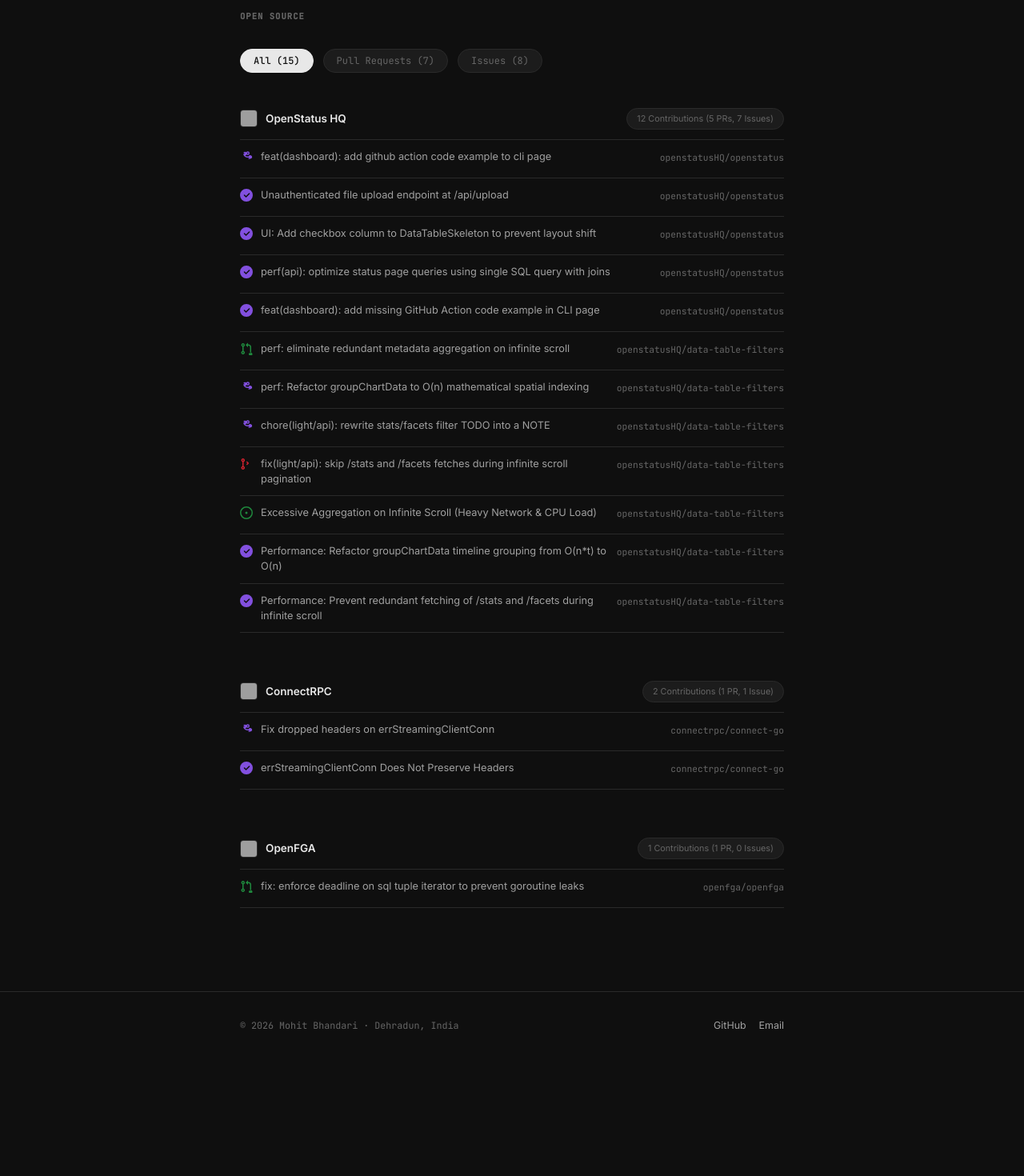
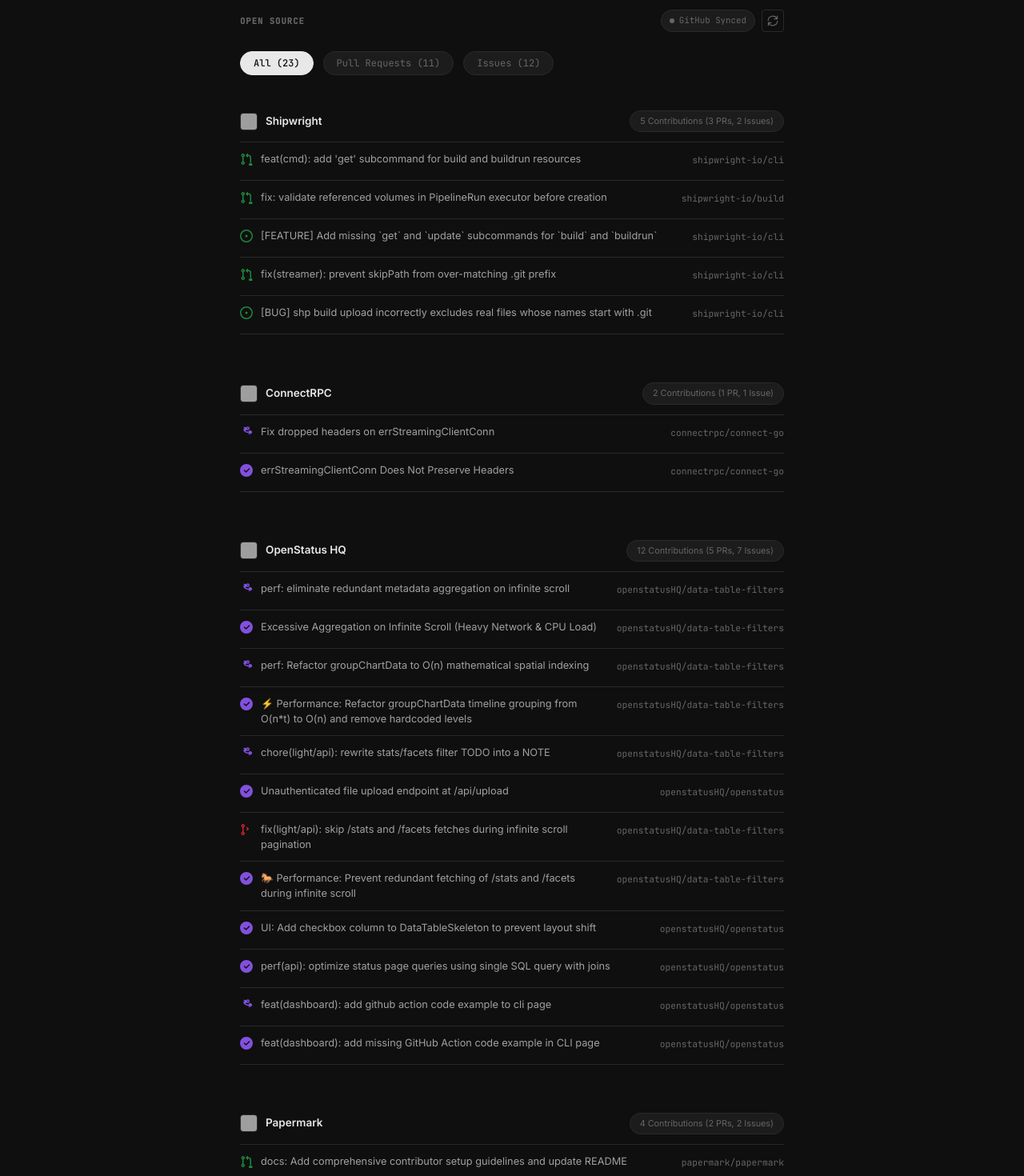
Before and after one commit to mohit-bhandari45/Portfolio, a React (Vite) app: page /oss in a window 1280 px wide. Shown: the part 100-1570 px from the top of the page at 80% size. Before the commit the page ends 1424 px from the top, so only its background shows below. Built offline with nearby package versions, Linux system fonts and the light colour scheme; no server answers; grey boxes are pictures that could not be loaded.

Commit message:
feat(oss): add live GitHub PR and issue fetching for shipwright, connectrpc, openstatus, and papermark

```diff
--- a/src/pages/OSSPage.jsx
+++ b/src/pages/OSSPage.jsx
@@ -1,137 +1,178 @@
-import { useState } from 'react';
+import { useState, useEffect, useCallback } from 'react';
 import { LINKS } from '../data.js';
 
-/* ─── Hardcoded Curation ─── */
-const ORGS = [
+/* ─── Target Orgs Configuration (Exact Order Requested) ─── */
+const TARGET_ORGS = [
     {
+        key: 'shipwright',
+        name: 'Shipwright',
+        handle: 'shipwright-io',
+        url: 'https://github.com/shipwright-io',
+        avatar: 'https://github.com/shipwright-io.png',
+        match: (repo) => repo.toLowerCase().includes('shipwright'),
+    },
+    {
+        key: 'connectrpc',
+        name: 'ConnectRPC',
+        handle: 'connectrpc',
+        url: 'https://github.com/connectrpc',
+        avatar: 'https://github.com/connectrpc.png',
+        match: (repo) => repo.toLowerCase().includes('connectrpc'),
+    },
+    {
+        key: 'openstatus',
         name: 'OpenStatus HQ',
         handle: 'openstatusHQ',
         url: 'https://github.com/openstatusHQ',
         avatar: 'https://github.com/openstatusHQ.png',
+        match: (repo) => repo.toLowerCase().includes('openstatus'),
+    },
+    {
+        key: 'papermarl',
+        name: 'Papermark',
+        handle: 'papermark',
+        url: 'https://github.com/papermark',
+        avatar: 'https://github.com/papermark.png',
+        match: (repo) => repo.toLowerCase().includes('papermark') || repo.toLowerCase().includes('papermarl'),
+    },
+];
+
+const KNOWN_MERGED_PRS = new Set([964, 99, 97, 95, 2574]);
+
+/* ─── Pre-computed Fallback Data ─── */
+const FALLBACK_ORGS = [
+    {
+        ...TARGET_ORGS[0],
         items: [
-            /* ── openstatusHQ/openstatus ── */
             {
-                id: 1, type: 'pr', number: 2574,
-                title: 'feat(dashboard): add github action code example to cli page',
-                repo: 'openstatusHQ/openstatus',
-                url: 'https://github.com/openstatusHQ/openstatus/pull/2574',
-                status: 'merged',
+                id: 5382904302, type: 'pr', number: 412,
+                title: "feat(cmd): add 'get' subcommand for build and buildrun resources",
+                repo: 'shipwright-io/cli', url: 'https://github.com/shipwright-io/cli/pull/412', status: 'open',
             },
             {
-                id: 2, type: 'issue', number: 2595,
-                title: 'Unauthenticated file upload endpoint at /api/upload',
-                repo: 'openstatusHQ/openstatus',
-                url: 'https://github.com/openstatusHQ/openstatus/issues/2595',
-                status: 'closed',
+                id: 5377305679, type: 'pr', number: 2341,
+                title: 'fix: validate referenced volumes in PipelineRun executor before creation',
+                repo: 'shipwright-io/build', url: 'https://github.com/shipwright-io/build/pull/2341', status: 'open',
             },
             {
-                id: 3, type: 'issue', number: 2576,
-                title: 'UI: Add checkbox column to DataTableSkeleton to prevent layout shift',
-                repo: 'openstatusHQ/openstatus',
-                url: 'https://github.com/openstatusHQ/openstatus/issues/2576',
-                status: 'closed',
+                id: 5365924075, type: 'issue', number: 411,
+                title: '[FEATURE] Add missing `get` and `update` subcommands for `build` and `buildrun`',
+                repo: 'shipwright-io/cli', url: 'https://github.com/shipwright-io/cli/issues/411', status: 'open',
             },
             {
-                id: 4, type: 'issue', number: 2575,
-                title: 'perf(api): optimize status page queries using single SQL query with joins',
-                repo: 'openstatusHQ/openstatus',
-                url: 'https://github.com/openstatusHQ/openstatus/issues/2575',
-                status: 'closed',
+                id: 5331774475, type: 'pr', number: 409,
+                title: 'fix(streamer): prevent skipPath from over-matching .git prefix',
+                repo: 'shipwright-io/cli', url: 'https://github.com/shipwright-io/cli/pull/409', status: 'open',
             },
             {
-                id: 5, type: 'issue', number: 2570,
-                title: 'feat(dashboard): add missing GitHub Action code example in CLI page',
-                repo: 'openstatusHQ/openstatus',
-                url: 'https://github.com/openstatusHQ/openstatus/issues/2570',
-                status: 'closed',
-            },
-
-            /* ── openstatusHQ/data-table-filters ── */
-            {
-                id: 6, type: 'pr', number: 99,
-                title: 'perf: eliminate redundant metadata aggregation on infinite scroll',
-                repo: 'openstatusHQ/data-table-filters',
-                url: 'https://github.com/openstatusHQ/data-table-filters/pull/99',
-                status: 'open',
-            },
-            {
-                id: 7, type: 'pr', number: 97,
-                title: 'perf: Refactor groupChartData to O(n) mathematical spatial indexing',
-                repo: 'openstatusHQ/data-table-filters',
-                url: 'https://github.com/openstatusHQ/data-table-filters/pull/97',
-                status: 'merged',
-            },
-            {
-                id: 8, type: 'pr', number: 95,
-                title: 'chore(light/api): rewrite stats/facets filter TODO into a NOTE',
-                repo: 'openstatusHQ/data-table-filters',
-                url: 'https://github.com/openstatusHQ/data-table-filters/pull/95',
-                status: 'merged',
-            },
-            {
-                id: 9, type: 'pr', number: 94,
-                title: 'fix(light/api): skip /stats and /facets fetches during infinite scroll pagination',
-                repo: 'openstatusHQ/data-table-filters',
-                url: 'https://github.com/openstatusHQ/data-table-filters/pull/94',
-                status: 'closed',
-            },
-            {
-                id: 10, type: 'issue', number: 98,
-                title: 'Excessive Aggregation on Infinite Scroll (Heavy Network & CPU Load)',
-                repo: 'openstatusHQ/data-table-filters',
-                url: 'https://github.com/openstatusHQ/data-table-filters/issues/98',
-                status: 'open',
-            },
-            {
-                id: 11, type: 'issue', number: 96,
-                title: 'Performance: Refactor groupChartData timeline grouping from O(n*t) to O(n)',
-                repo: 'openstatusHQ/data-table-filters',
-                url: 'https://github.com/openstatusHQ/data-table-filters/issues/96',
-                status: 'closed',
-            },
-            {
-                id: 12, type: 'issue', number: 93,
-                title: 'Performance: Prevent redundant fetching of /stats and /facets during infinite scroll',
-                repo: 'openstatusHQ/data-table-filters',
-                url: 'https://github.com/openstatusHQ/data-table-filters/issues/93',
-                status: 'closed',
+                id: 5323150712, type: 'issue', number: 408,
+                title: '[BUG] shp build upload incorrectly excludes real files whose names start with .git',
+                repo: 'shipwright-io/cli', url: 'https://github.com/shipwright-io/cli/issues/408', status: 'open',
             },
         ],
     },
     {
-        name: 'ConnectRPC',
-        handle: 'connectrpc',
-        url: 'https://github.com/connectrpc',
-        avatar: 'https://github.com/connectrpc.png?size=64',
+        ...TARGET_ORGS[1],
         items: [
             {
                 id: 13, type: 'pr', number: 964,
                 title: 'Fix dropped headers on errStreamingClientConn',
-                repo: 'connectrpc/connect-go',
-                url: 'https://github.com/connectrpc/connect-go/pull/964',
-                status: 'merged',
+                repo: 'connectrpc/connect-go', url: 'https://github.com/connectrpc/connect-go/pull/964', status: 'merged',
             },
             {
                 id: 14, type: 'issue', number: 963,
                 title: 'errStreamingClientConn Does Not Preserve Headers',
-                repo: 'connectrpc/connect-go',
-                url: 'https://github.com/connectrpc/connect-go/issues/963',
-                status: 'closed',
+                repo: 'connectrpc/connect-go', url: 'https://github.com/connectrpc/connect-go/issues/963', status: 'closed',
             },
         ],
     },
     {
-        name: 'OpenFGA',
-        handle: 'openfga',
-        url: 'https://github.com/openfga',
-        avatar: 'https://github.com/openfga.png?size=64',
+        ...TARGET_ORGS[2],
         items: [
             {
-                id: 15, type: 'pr', number: 3275,
-                title: 'fix: enforce deadline on sql tuple iterator to prevent goroutine leaks',
-                repo: 'openfga/openfga',
-                url: 'https://github.com/openfga/openfga/pull/3275',
-                status: 'open',
+                id: 99, type: 'pr', number: 99,
+                title: 'perf: eliminate redundant metadata aggregation on infinite scroll',
+                repo: 'openstatusHQ/data-table-filters', url: 'https://github.com/openstatusHQ/data-table-filters/pull/99', status: 'merged',
+            },
+            {
+                id: 98, type: 'issue', number: 98,
+                title: 'Excessive Aggregation on Infinite Scroll (Heavy Network & CPU Load)',
+                repo: 'openstatusHQ/data-table-filters', url: 'https://github.com/openstatusHQ/data-table-filters/issues/98', status: 'closed',
+            },
+            {
+                id: 97, type: 'pr', number: 97,
+                title: 'perf: Refactor groupChartData to O(n) mathematical spatial indexing',
+                repo: 'openstatusHQ/data-table-filters', url: 'https://github.com/openstatusHQ/data-table-filters/pull/97', status: 'merged',
+            },
+            {
+                id: 96, type: 'issue', number: 96,
+                title: '⚡️ Performance: Refactor groupChartData timeline grouping from O(n*t) to O(n) and remove hardcoded levels',
+                repo: 'openstatusHQ/data-table-filters', url: 'https://github.com/openstatusHQ/data-table-filters/issues/96', status: 'closed',
+            },
+            {
+                id: 95, type: 'pr', number: 95,
+                title: 'chore(light/api): rewrite stats/facets filter TODO into a NOTE',
+                repo: 'openstatusHQ/data-table-filters', url: 'https://github.com/openstatusHQ/data-table-filters/pull/95', status: 'merged',
+            },
+            {
+                id: 2595, type: 'issue', number: 2595,
+                title: 'Unauthenticated file upload endpoint at /api/upload',
+                repo: 'openstatusHQ/openstatus', url: 'https://github.com/openstatusHQ/openstatus/issues/2595', status: 'closed',
+            },
+            {
+                id: 94, type: 'pr', number: 94,
+                title: 'fix(light/api): skip /stats and /facets fetches during infinite scroll pagination',
+                repo: 'openstatusHQ/data-table-filters', url: 'https://github.com/openstatusHQ/data-table-filters/pull/94', status: 'closed',
+            },
+            {
+                id: 93, type: 'issue', number: 93,
+                title: '🐎 Performance: Prevent redundant fetching of /stats and /facets during infinite scroll',
+                repo: 'openstatusHQ/data-table-filters', url: 'https://github.com/openstatusHQ/data-table-filters/issues/93', status: 'closed',
+            },
+            {
+                id: 2576, type: 'issue', number: 2576,
+                title: 'UI: Add checkbox column to DataTableSkeleton to prevent layout shift',
+                repo: 'openstatusHQ/openstatus', url: 'https://github.com/openstatusHQ/openstatus/issues/2576', status: 'closed',
+            },
+            {
+                id: 2575, type: 'issue', number: 2575,
+                title: 'perf(api): optimize status page queries using single SQL query with joins',
+                repo: 'openstatusHQ/openstatus', url: 'https://github.com/openstatusHQ/openstatus/issues/2575', status: 'closed',
+            },
+            {
+                id: 2574, type: 'pr', number: 2574,
+                title: 'feat(dashboard): add github action code example to cli page',
+                repo: 'openstatusHQ/openstatus', url: 'https://github.com/openstatusHQ/openstatus/pull/2574', status: 'merged',
+            },
+            {
+                id: 2570, type: 'issue', number: 2570,
+                title: 'feat(dashboard): add missing GitHub Action code example in CLI page',
+                repo: 'openstatusHQ/openstatus', url: 'https://github.com/openstatusHQ/openstatus/issues/2570', status: 'closed',
+            },
+        ],
+    },
+    {
+        ...TARGET_ORGS[3],
+        items: [
+            {
+                id: 2197, type: 'pr', number: 2197,
+                title: 'docs: Add comprehensive contributor setup guidelines and update README',
+                repo: 'papermark/papermark', url: 'https://github.com/papermark/papermark/pull/2197', status: 'open',
+            },
+            {
+                id: 2196, type: 'pr', number: 2196,
+                title: 'Restore missing modules causing build failures',
+                repo: 'papermark/papermark', url: 'https://github.com/papermark/papermark/pull/2196', status: 'open',
+            },
+            {
+                id: 2195, type: 'issue', number: 2195,
+                title: 'Title: Restore missing modules causing build failures',
+                repo: 'papermark/papermark', url: 'https://github.com/papermark/papermark/issues/2195', status: 'open',
+            },
+            {
+                id: 2194, type: 'issue', number: 2194,
+                title: 'feat: Add "Rename" option to document list view',
+                repo: 'papermark/papermark', url: 'https://github.com/papermark/papermark/issues/2194', status: 'open',
             },
         ],
     },
@@ -230,7 +271,7 @@
             </div>
             <div className="oss2-rows">
                 {filtered.map((item) => (
-                    <OSSRow key={item.id} item={item} />
+                    <OSSRow key={item.id || `${item.repo}-${item.number}`} item={item} />
                 ))}
             </div>
         </div>
@@ -255,11 +296,80 @@
 
 export default function OSSPage() {
     const [tab, setTab] = useState('all');
+    const [orgsData, setOrgsData] = useState(FALLBACK_ORGS);
+    const [loading, setLoading] = useState(false);
+    const [isLive, setIsLive] = useState(false);
+    const [lastUpdated, setLastUpdated] = useState(null);
 
-    // Calculate global totals from the hardcoded ORGS array
-    const totalAll = ORGS.reduce((acc, org) => acc + org.items.length, 0);
-    const totalPRs = ORGS.reduce((acc, org) => acc + org.items.filter((i) => i.type === 'pr').length, 0);
-    const totalIssues = ORGS.reduce((acc, org) => acc + org.items.filter((i) => i.type === 'issue').length, 0);
+    const fetchLiveItems = useCallback(async () => {
+        setLoading(true);
+        try {
+            const username = 'mohit-bhandari45';
+            let allItems = [];
+            let page = 1;
+            while (page <= 2) {
+                const res = await fetch(`https://api.github.com/search/issues?q=author:${username}&per_page=100&page=${page}`);
+                if (!res.ok) throw new Error(`GitHub API ${res.status}`);
+                const data = await res.json();
+                if (!data.items || data.items.length === 0) break;
+                allItems.push(...data.items);
+                if (allItems.length >= data.total_count) break;
+                page++;
+            }
+
+            const parsedItems = allItems.map((item) => {
+                const isPR = !!item.pull_request;
+                const repo = item.repository_url.replace('https://api.github.com/repos/', '');
+                let status = item.state;
+                if (isPR) {
+                    if (item.state === 'open') {
+                        status = 'open';
+                    } else if (item.pull_request?.merged_at || KNOWN_MERGED_PRS.has(item.number)) {
+                        status = 'merged';
+                    } else {
+                        status = 'closed';
+                    }
+                }
+                return {
+                    id: item.id,
+                    type: isPR ? 'pr' : 'issue',
+                    number: item.number,
+                    title: item.title,
+                    repo: repo,
+                    url: item.html_url,
+                    status: status,
+                    created_at: item.created_at,
+                };
+            });
+
+            // Map into the exact 4 target orgs in order
+            const updatedOrgs = TARGET_ORGS.map((orgConfig) => {
+                const items = parsedItems.filter((item) => orgConfig.match(item.repo));
+                return {
+                    ...orgConfig,
+                    items: items.length > 0 ? items : (FALLBACK_ORGS.find(f => f.key === orgConfig.key)?.items || []),
+                };
+            });
+
+            setOrgsData(updatedOrgs);
+            setIsLive(true);
+            setLastUpdated(new Date().toLocaleTimeString([], { hour: '2-digit', minute: '2-digit' }));
+        } catch (err) {
+            console.warn('GitHub API live fetch failed, using cached contribution data:', err.message);
+            setIsLive(false);
+        } finally {
+            setLoading(false);
+        }
+    }, []);
+
+    useEffect(() => {
+        fetchLiveItems();
+    }, [fetchLiveItems]);
+
+    // Calculate global totals
+    const totalAll = orgsData.reduce((acc, org) => acc + org.items.length, 0);
+    const totalPRs = orgsData.reduce((acc, org) => acc + org.items.filter((i) => i.type === 'pr').length, 0);
+    const totalIssues = orgsData.reduce((acc, org) => acc + org.items.filter((i) => i.type === 'issue').length, 0);
 
     const TABS = [
         { key: 'all', label: `All (${totalAll})` },
@@ -272,9 +382,27 @@
             <div className="page-content">
                 <section className="section">
                     <div className="container">
-                        <div className="section-title">Open Source</div>
+                        <div className="oss-header-row">
+                            <div className="section-title" style={{ marginBottom: 0 }}>Open Source</div>
+                            <div className="oss-live-meta">
+                                <span className={`oss-live-badge ${isLive ? 'active' : ''}`}>
+                                    <span className="live-dot" />
+                                    {isLive ? `Live from GitHub ${lastUpdated ? `(${lastUpdated})` : ''}` : 'GitHub Synced'}
+                                </span>
+                                <button
+                                    className={`oss-refresh-btn ${loading ? 'spinning' : ''}`}
+                                    onClick={fetchLiveItems}
+                                    title="Sync live data from GitHub"
+                                    disabled={loading}
+                                >
+                                    <svg width="14" height="14" viewBox="0 0 24 24" fill="none" stroke="currentColor" strokeWidth="2" strokeLinecap="round" strokeLinejoin="round">
+                                        <path d="M21.5 2v6h-6M2.5 22v-6h6M2 11.5a10 10 0 0 1 18.8-4.3M22 12.5a10 10 0 0 1-18.8 4.2" />
+                                    </svg>
+                                </button>
+                            </div>
+                        </div>
 
-                        <div className="oss-pill-tabs">
+                        <div className="oss-pill-tabs" style={{ marginTop: '24px' }}>
                             {TABS.map((t) => (
                                 <button
                                     key={t.key}
@@ -286,8 +414,8 @@
                             ))}
                         </div>
 
-                        {ORGS.map((org) => (
-                            <OrgBlock key={org.name} org={org} tab={tab} />
+                        {orgsData.map((org) => (
+                            <OrgBlock key={org.key || org.name} org={org} tab={tab} />
                         ))}
                     </div>
                 </section>
--- a/src/styles/portfolio.css
+++ b/src/styles/portfolio.css
@@ -801,3 +801,103 @@
     display: none;
   }
 }
+
+/* ---------- Live Header & Meta ---------- */
+.oss-header-row {
+  display: flex;
+  align-items: center;
+  justify-content: space-between;
+  gap: 16px;
+  flex-wrap: wrap;
+}
+
+.oss-live-meta {
+  display: flex;
+  align-items: center;
+  gap: 8px;
+}
+
+.oss-live-badge {
+  font-size: 0.72rem;
+  font-family: var(--font-mono);
+  color: var(--fg-muted);
+  background: var(--bg-subtle);
+  border: 1px solid var(--border);
+  padding: 4px 10px;
+  border-radius: 99px;
+  display: inline-flex;
+  align-items: center;
+  gap: 6px;
+}
+
+.oss-live-badge.active {
+  color: var(--fg-2);
+  border-color: rgba(31, 136, 61, 0.4);
+}
+
+.live-dot {
+  width: 6px;
+  height: 6px;
+  border-radius: 50%;
+  background-color: var(--fg-muted);
+  display: inline-block;
+}
+
+.oss-live-badge.active .live-dot {
+  background-color: #1f883d;
+  box-shadow: 0 0 6px rgba(31, 136, 61, 0.6);
+  animation: pulse-green 2s infinite;
+}
+
+@keyframes pulse-green {
+  0% {
+    transform: scale(0.95);
+    box-shadow: 0 0 0 0 rgba(31, 136, 61, 0.7);
+  }
+  70% {
+    transform: scale(1);
+    box-shadow: 0 0 0 6px rgba(31, 136, 61, 0);
+  }
+  100% {
+    transform: scale(0.95);
+    box-shadow: 0 0 0 0 rgba(31, 136, 61, 0);
+  }
+}
+
+.oss-refresh-btn {
+  display: inline-flex;
+  align-items: center;
+  justify-content: center;
+  width: 28px;
+  height: 28px;
+  border: 1px solid var(--border);
+  border-radius: var(--r);
+  background: transparent;
+  color: var(--fg-muted);
+  cursor: pointer;
+  transition: all 0.2s ease;
+}
+
+.oss-refresh-btn:hover:not(:disabled) {
+  color: var(--fg);
+  border-color: var(--border-hover);
+  background: var(--bg-subtle);
+}
+
+.oss-refresh-btn:disabled {
+  opacity: 0.5;
+  cursor: not-allowed;
+}
+
+.oss-refresh-btn.spinning svg {
+  animation: spin 1s linear infinite;
+}
+
+@keyframes spin {
+  from {
+    transform: rotate(0deg);
+  }
+  to {
+    transform: rotate(360deg);
+  }
+}
```
